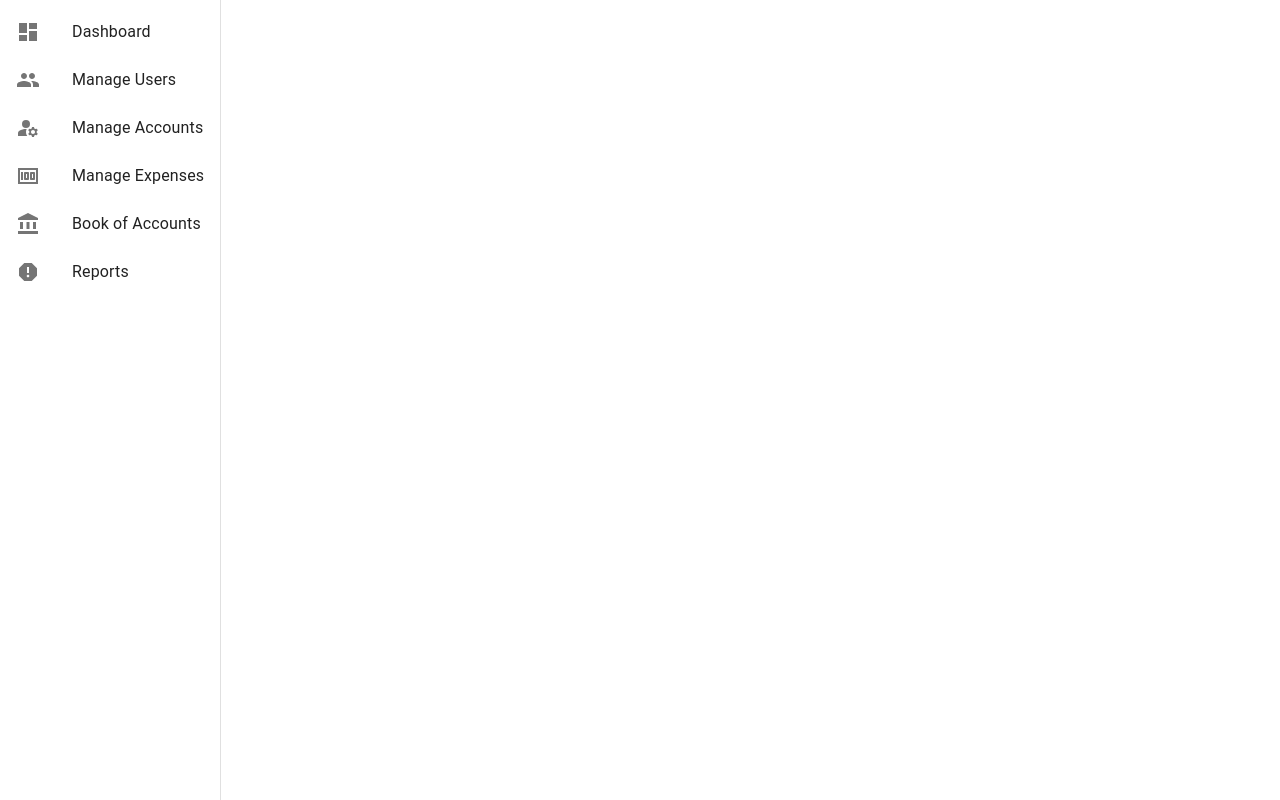
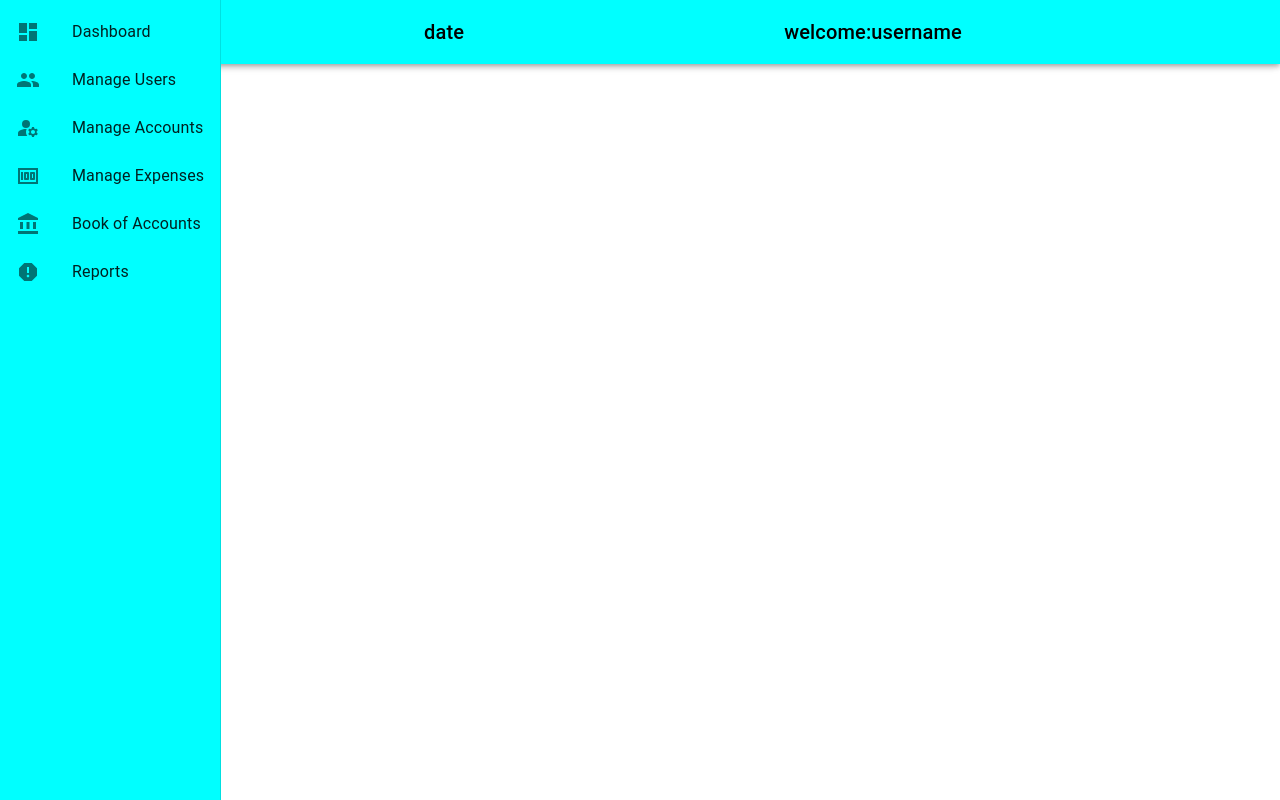
Before and after one commit to Viking-jnr/Welfare, a React (Vite) app in the folder Welfare/: page /admin in a window 1280 px wide. Built offline with nearby package versions, Linux system fonts and the light colour scheme.

Commit message:
Added the appbar and designed the color of the drawer

```diff
--- a/Welfare/src/Components/admin/Dashboard.jsx
+++ b/Welfare/src/Components/admin/Dashboard.jsx
@@ -147,11 +147,30 @@ const Header = () => {
             </Toolbar>
         </AppBar>
         )}
-
+        {!isMobile && (
+            <AppBar position="fixed" sx={{backgroundColor: "cyan", }}>
+                <Toolbar sx={{marginLeft:50}}>
+                    <Box sx={{display:'flex', gap:40}}>
+                <Typography variant="h6" sx={{color:'black'}}>
+                  date
+                    </Typography>
+                    <Typography variant="h6" sx={{color:'black'}}>
+                        welcome:username
+                        </Typography>
+                        <Typography variant="h6" sx={{color:'black'}}>
+                            profile
+                            </Typography>
+                            </Box>
+                </Toolbar>
+            </AppBar>
+        )}
         <Box component={"nav"}>
             <Drawer variant={isMobile ? 'temporary': 'permanent'}
                     open= {isMobile ? openDrawer: true}
-                    onClose={toggleDrawer}>
+                    onClose={toggleDrawer}
+                    sx={{['& .MuiDrawer-paper']:{
+                        backgroundColor: 'cyan'
+                    }}}>
                         {DrawerContent}
                     </Drawer>
         </Box>
```
